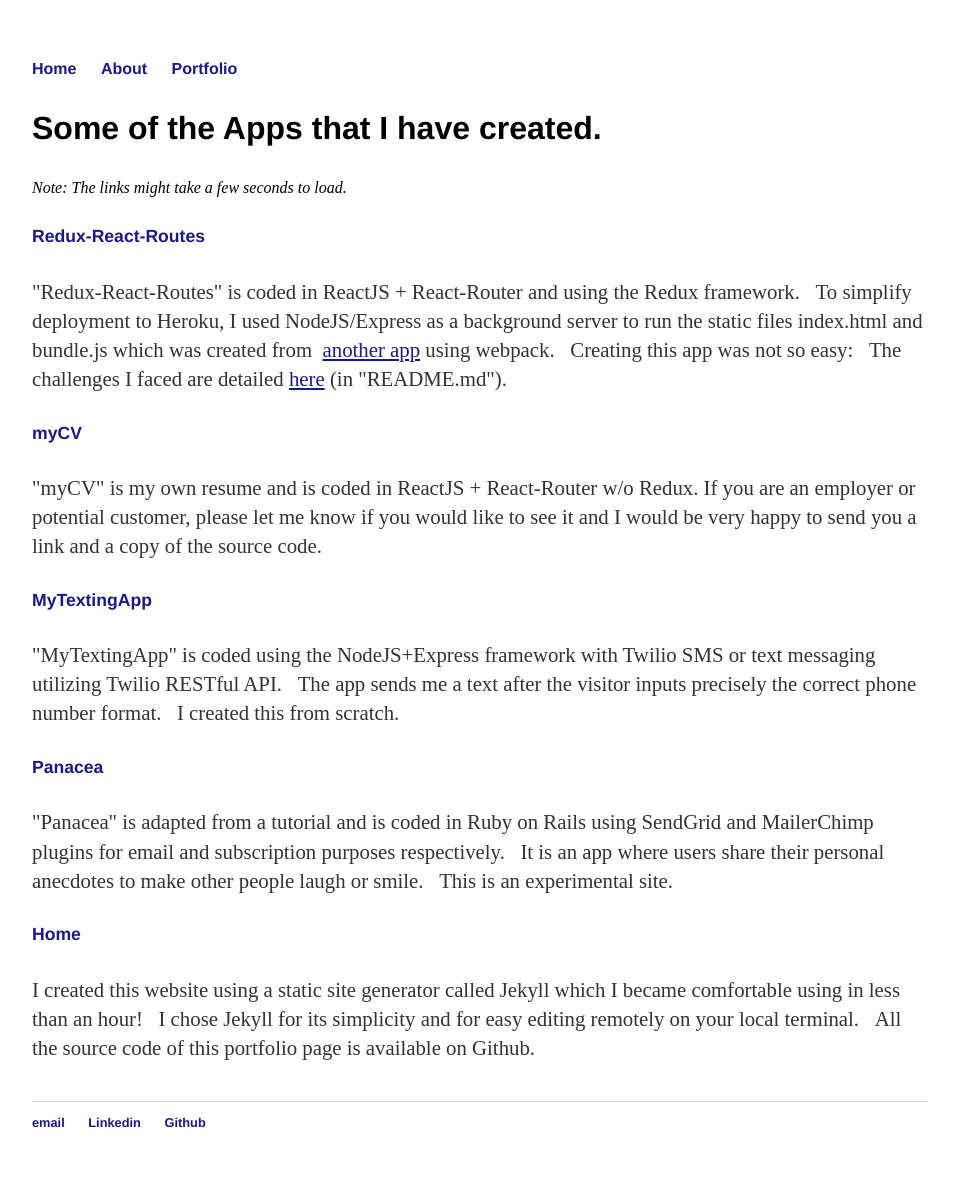
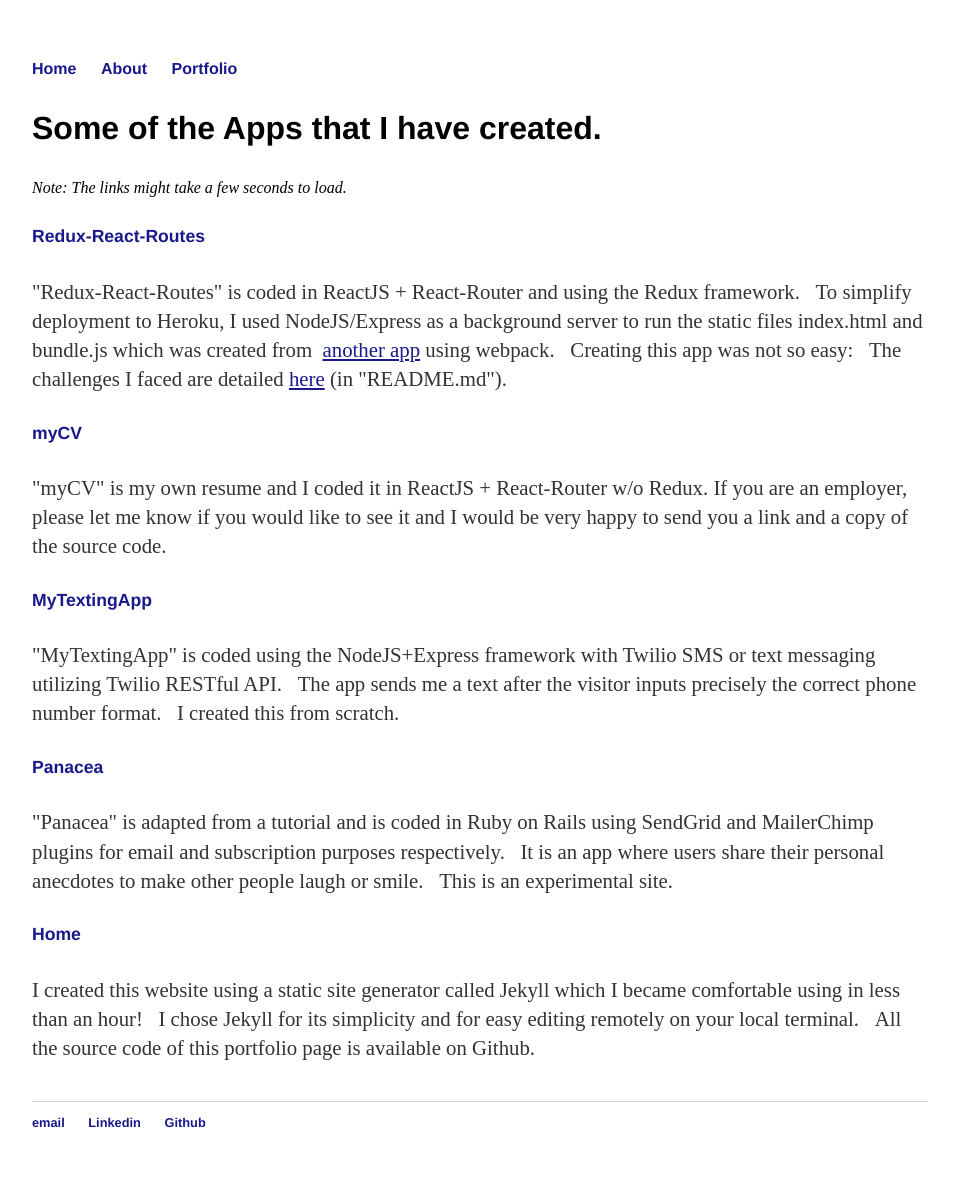
Before and after one commit to rodstaff/rodstaff.github.io, a Jekyll site: the page built from portfolio/index.html, in a window 1280 px wide. Shown: the whole page, without its empty margins (160-1119 px from the left). Built offline with Jekyll 4.4.1, drawn with Linux system fonts in a browser that asks for light colours.

Commit message:
modified porftolio view

```diff
--- a/portfolio/index.html
+++ b/portfolio/index.html
@@ -12,7 +12,7 @@
 
          <h5><a href="">myCV</a></h5>
 
-         <p>"myCV" is my own resume and is coded in ReactJS + React-Router w/o Redux.  If you are an employer or potential customer, please let me know if you would like to see it and I would be very happy to send you a link and a copy of the source code.</p>
+         <p>"myCV" is my own resume and I coded it in ReactJS + React-Router w/o Redux.  If you are an employer, please let me know if you would like to see it and I would be very happy to send you a link and a copy of the source code.</p>
 
 	     <h5><a href="https://mytextingapp.herokuapp.com/" target="_blank">MyTextingApp</a></h5>
 
```
